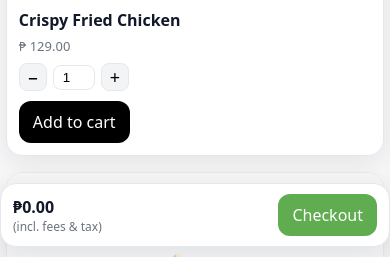
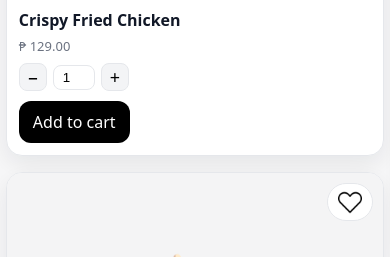
Before and after one commit to Gvillahermosa/Food-Ordering-Mini-Project, a plain HTML site: page index.html in a window 390 px wide. Shown: the part 587-844 px from the top of the page. Drawn offline with Linux system fonts and the light colour scheme; some packages are replaced by stand-ins of ours; a script that the page names is missing.

Commit message:
Remove Floating checkout

```diff
--- a/index.html
+++ b/index.html
@@ -144,15 +144,6 @@
     </aside>
   </main>
 
-  <!-- Floating cart bar (mobile) -->
-  <div class="te-cartbar">
-    <div class="te-cartbar__left">
-      <b id="mobileBarTotal">₱0.00</b>
-      <small>(incl. fees & tax)</small>
-    </div>
-    <button class="te-btn te-btn--primary" onclick="toggleCart(true)">Checkout</button>
-  </div>
-
   <script src="javascript/home.js"></script>
   <script src="https://cdn.jsdelivr.net/npm/sweetalert2@11"></script>
 </body>
```
